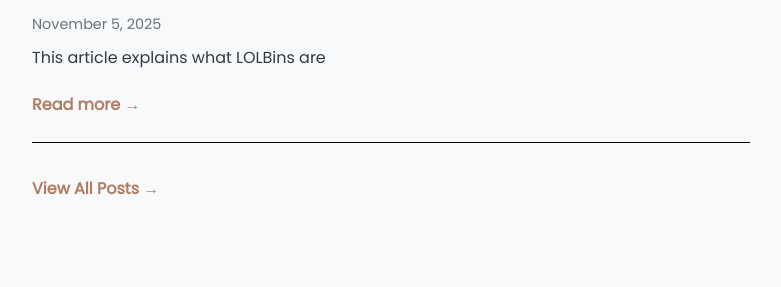
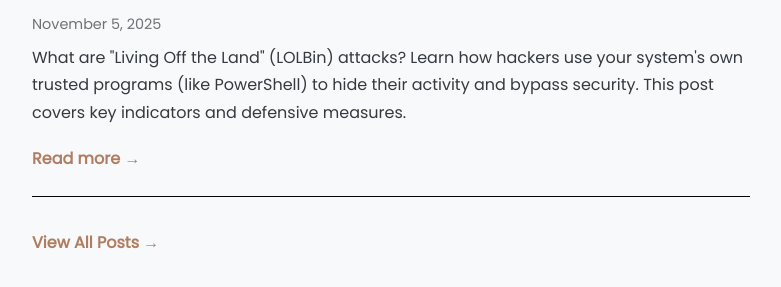
Before and after one commit to krishpyyy-pt/pingmymind, an Eleventy site: page index.njk in a window 1280 px wide. Shown: the part 323-610 px from the top of the page, without its empty margins (249-1030 px from the left). Built offline with nearby package versions, Linux system fonts and the light colour scheme; Eleventy itself is replaced by a stand-in of ours; files that its build step writes are made by us from their sources.

Commit message:
Update Blog “2025-11-05-beyond-malware-how-hackers-use-your-own-tools-against-you”

```diff
--- a/posts/2025-11-05-beyond-malware-how-hackers-use-your-own-tools-against-you.md
+++ b/posts/2025-11-05-beyond-malware-how-hackers-use-your-own-tools-against-you.md
@@ -6,7 +6,9 @@ tags:
   - post
   - featured
 draft: false
-excerpt: This article explains what LOLBins are
+excerpt: What are "Living Off the Land" (LOLBin) attacks? Learn how hackers use
+  your system's own trusted programs (like PowerShell) to hide their activity
+  and bypass security. This post covers key indicators and defensive measures.
 featured_image: /images/lolbins.png
 ---
 Imagine a burglar having your house keys that have your favourite keychain in them, he unlocks your door takes what he wants and gets out of there like nothing happened while keeping the keys for later use.
@@ -18,7 +20,7 @@ That is exactly what Living Off the **Land Binaries** (or LOLBins for short) are
 
 In this type of attack instead of bringing there own tools(malware) attackers use the programs that are native to your operating system weather it be windows, MacOS,or Linux these are the programs that you fully trust like the calculator app that you use daily. Now you might be wondering how do the attackers get access to your programs at the first place and the answer is they use classic social engineering tricks like **phising emails** to trick people in executing these LOLBins unknowingly.
 
-![Example image](images/LOLBins/Attacker_LOLBins.png)
+![Example image](images/Attacker_LOLBins.png)
 
 **Why are LOLBins so effective?**
 
```
